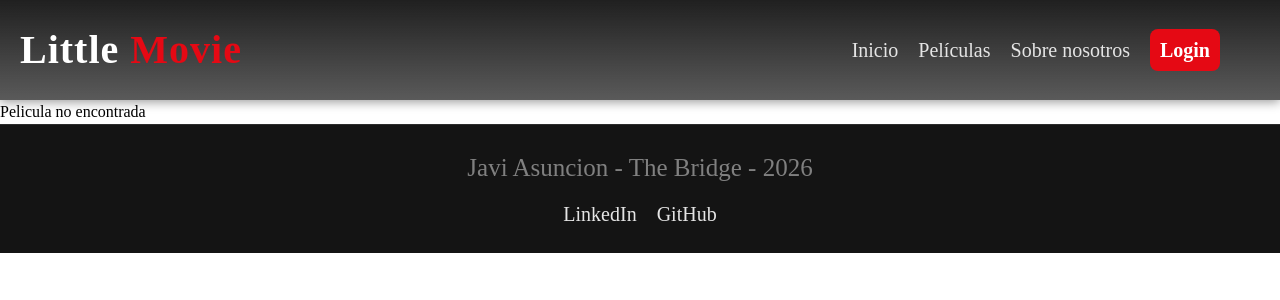
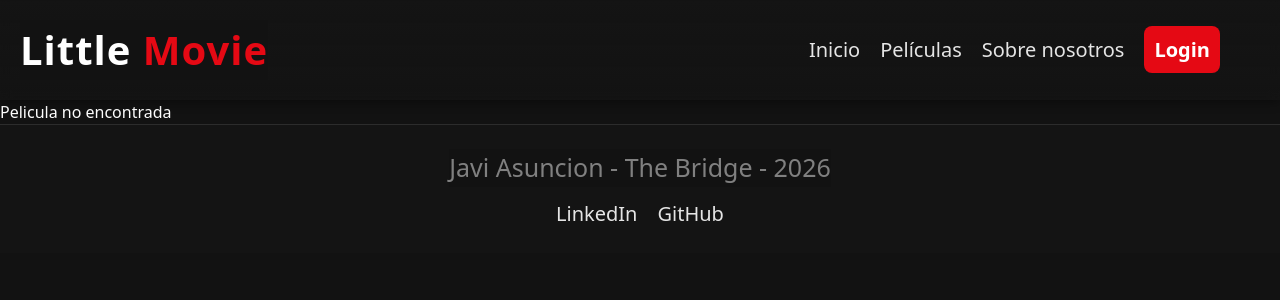
Before and after one commit to asuncionjavier-max/littlemovie-front, a React (Vite) app: page /movies/1 in a window 1280 px wide. Shown: the top 300 px of the page. Built offline with nearby package versions, Linux system fonts and the light colour scheme; no server answers.

Commit message:
styles: reset index.css and refactor: Footer

```diff
--- a/src/components/Footer/Footer.module.css
+++ b/src/components/Footer/Footer.module.css
@@ -8,6 +8,7 @@
   justify-content: center;
   gap: 12px;
   text-align: center;
+  min-height: 100%;
 }
 
 .text {
--- a/src/index.css
+++ b/src/index.css
@@ -7,6 +7,9 @@
 body, h1, h2, h3, h4, p, figure, blockquote, dl, dd {
   margin: 0;
   padding: 0;
+  background-color: #121212;
+  color: #ffffff;
+  font-family: system-ui, -apple-system, sans-serif;
 }
 
 /* 3. Evitar desbordamientos y mejorar la fluidez de imágenes/multimedia */
```
